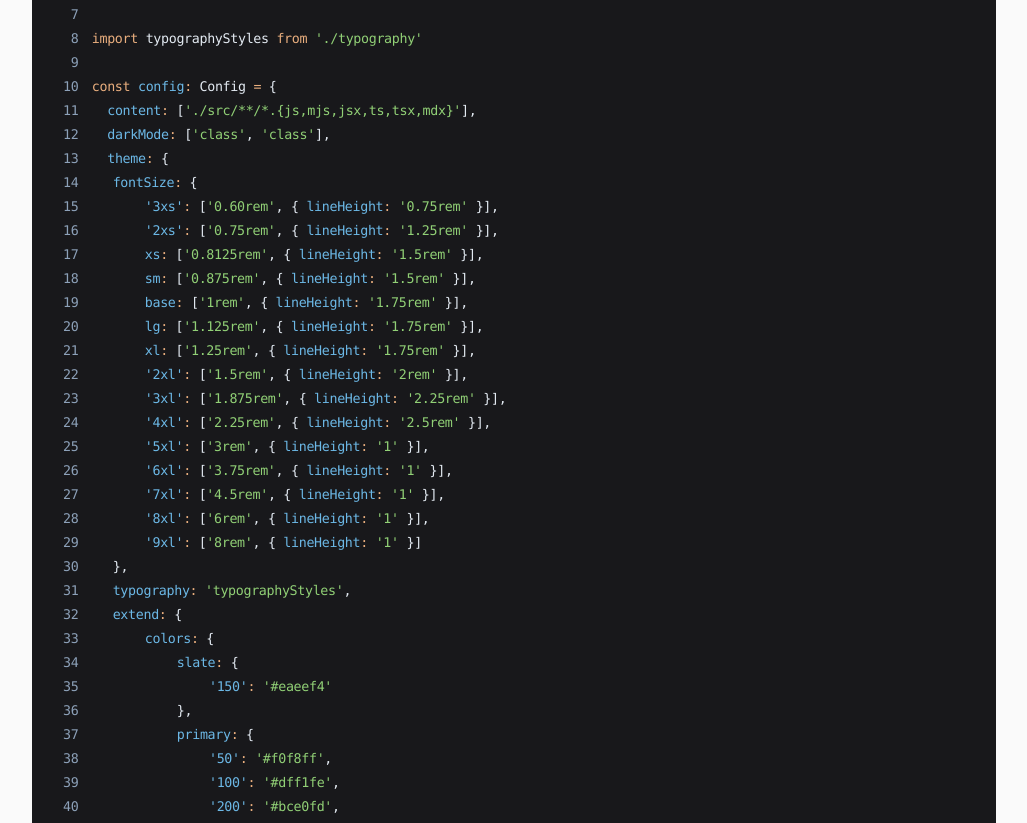
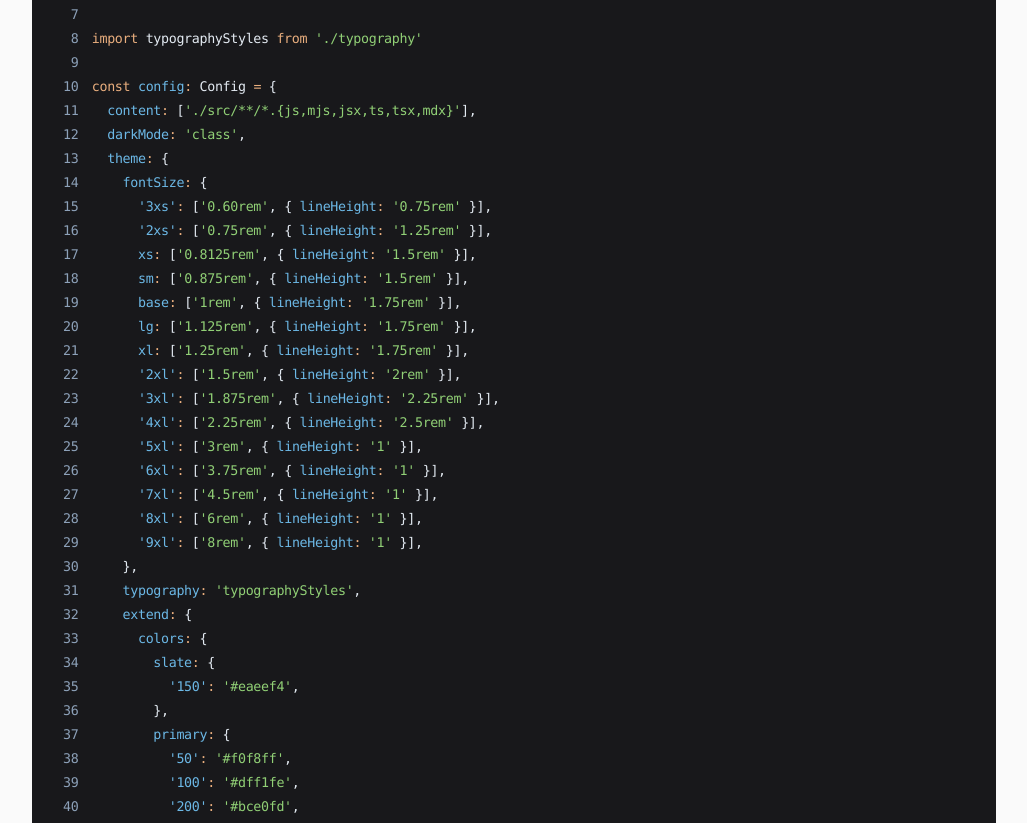
Before and after one commit to kiko-g/bagger-ui, a Next.js app: page /setup in a window 1280 px wide. Shown: the part 1968-2791 px from the top of the page, without its empty margins (244-1271 px from the left). Built offline with nearby package versions, Linux system fonts and the light colour scheme.

Commit message:
fix tailwind config

```diff
--- a/src/components/layout/Navigation.tsx
+++ b/src/components/layout/Navigation.tsx
@@ -25,7 +25,7 @@ export function Navigation({ location }: { location: string }) {
       </ul>
 
       <Accordion type="single" collapsible defaultValue="item-1">
-        <AccordionItem value="item-1">
+        <AccordionItem value="item-1" className="border-zinc-900/10 dark:border-white/10">
           <AccordionTrigger className="py-1 text-sm font-bold hover:no-underline hover:opacity-80">
             <span className="pr-20">Generator</span>
           </AccordionTrigger>
@@ -45,7 +45,7 @@ export function Navigation({ location }: { location: string }) {
       </Accordion>
 
       <Accordion type="single" collapsible defaultValue="item-2">
-        <AccordionItem value="item-2">
+        <AccordionItem value="item-2" className="border-zinc-900/10 dark:border-white/10">
           <AccordionTrigger className="py-1 text-sm font-bold hover:no-underline hover:opacity-80">
             <span className="pr-20">Application UI</span>
           </AccordionTrigger>
@@ -65,7 +65,7 @@ export function Navigation({ location }: { location: string }) {
       </Accordion>
 
       <Accordion type="single" collapsible>
-        <AccordionItem value="item-3">
+        <AccordionItem value="item-3" className="border-zinc-900/10 dark:border-white/10">
           <AccordionTrigger className="py-1 text-sm font-bold hover:no-underline hover:opacity-80">
             <span className="pr-20">Marketing</span>
           </AccordionTrigger>
@@ -85,7 +85,7 @@ export function Navigation({ location }: { location: string }) {
       </Accordion>
 
       <Accordion type="single" collapsible>
-        <AccordionItem value="item-4" className="">
+        <AccordionItem value="item-4" className="border-zinc-900/10 dark:border-white/10">
           <AccordionTrigger className="py-1 text-sm font-bold hover:no-underline hover:opacity-80">
             <span className="pr-20">Ecommerce</span>
           </AccordionTrigger>
--- a/tailwind.config.ts
+++ b/tailwind.config.ts
@@ -9,7 +9,7 @@ import typographyStyles from './typography'
 
 const config: Config = {
   content: ['./src/**/*.{js,mjs,jsx,ts,tsx,mdx}'],
-  darkMode: ['class', 'class'],
+  darkMode: 'class',
   theme: {
     fontSize: {
       '3xs': ['0.60rem', { lineHeight: '0.75rem' }],
@@ -26,13 +26,13 @@ const config: Config = {
       '6xl': ['3.75rem', { lineHeight: '1' }],
       '7xl': ['4.5rem', { lineHeight: '1' }],
       '8xl': ['6rem', { lineHeight: '1' }],
-  		'9xl': ['8rem', { lineHeight: '1' }]
+      '9xl': ['8rem', { lineHeight: '1' }],
     },
     typography: 'typographyStyles',
     extend: {
       colors: {
         slate: {
-  				'150': '#eaeef4'
+          '150': '#eaeef4',
         },
         primary: {
           '50': '#f0f8ff',
@@ -45,7 +45,7 @@ const config: Config = {
           '700': '#115ea4',
           '800': '#114a97',
           '900': '#132f78',
-  				'950': '#0d2a4d'
+          '950': '#0d2a4d',
         },
         secondary: {
           '50': '#f5fffb',
@@ -58,53 +58,53 @@ const config: Config = {
           '700': '#4a977e',
           '800': '#31896c',
           '900': '#197a5a',
-  				'950': '#005649'
-  			}
+          '950': '#005649',
+        },
       },
       borderRadius: {
         lg: 'var(--radius)',
         md: 'calc(var(--radius) - 2px)',
-  			sm: 'calc(var(--radius) - 4px)'
+        sm: 'calc(var(--radius) - 4px)',
       },
       boxShadow: {
-  			glow: '0 0 4px rgb(0 0 0 / 0.1)'
+        glow: '0 0 4px rgb(0 0 0 / 0.1)',
       },
       maxWidth: {
         lg: '33rem',
         '2xl': '40rem',
         '3xl': '50rem',
         '5xl': '66rem',
-  			'8xl': '88rem'
+        '8xl': '88rem',
       },
       opacity: {
         '1': '0.01',
         '15': '0.15',
         '2.5': '0.025',
-  			'7.5': '0.075'
+        '7.5': '0.075',
       },
       keyframes: {
         'accordion-down': {
           from: {
-  					height: '0'
+            height: '0',
           },
           to: {
-  					height: 'var(--radix-accordion-content-height)'
-  				}
+            height: 'var(--radix-accordion-content-height)',
+          },
         },
         'accordion-up': {
           from: {
-  					height: 'var(--radix-accordion-content-height)'
+            height: 'var(--radix-accordion-content-height)',
           },
           to: {
-  					height: '0'
-  				}
-  			}
+            height: '0',
+          },
+        },
       },
       animation: {
         'accordion-down': 'accordion-down 0.2s ease-out',
-  			'accordion-up': 'accordion-up 0.2s ease-out'
-  		}
-  	}
+        'accordion-up': 'accordion-up 0.2s ease-out',
+      },
+    },
   },
   plugins: [scrollbarPlugin, formsPlugin, animatePlugin, typographyPlugin, headlessuiPlugin],
 }
```
Lines whose indentation alone changed are shown as unchanged.
